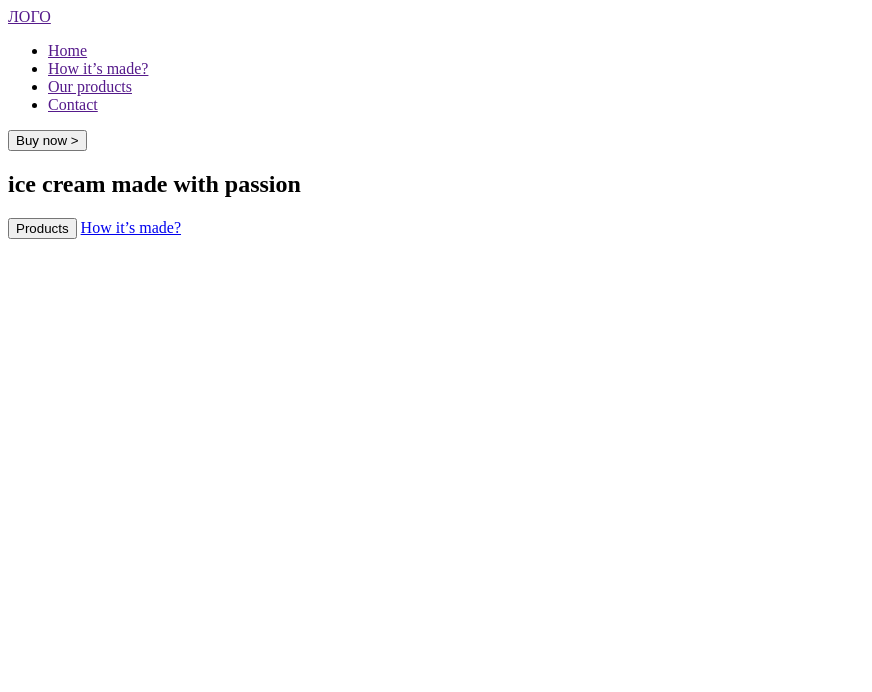
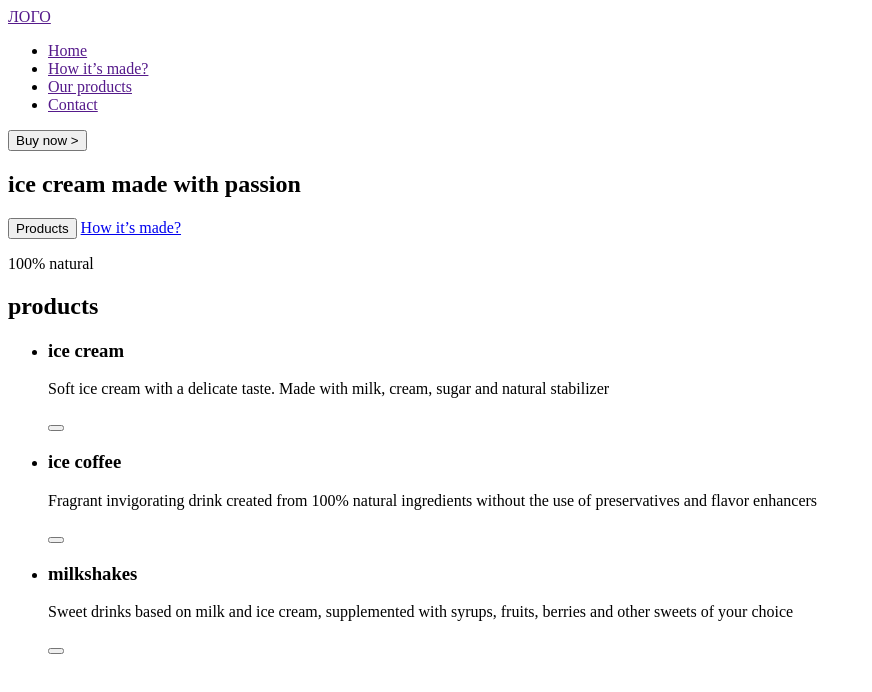
Before and after one commit to leokill2904/ice-cream, a plain HTML site: page index.html in a window 1280 px wide. Shown: the whole page, without its empty margins (0-872 px from the left). Drawn offline with Linux system fonts and the light colour scheme.

Commit message:
add products ul list

```diff
--- a/index.html
+++ b/index.html
@@ -44,7 +44,31 @@
       <!-- PRODUCTS -->
       <section>
         <div class="container">
-
+          <p>100% natural</p>
+          <h2>products</h2>
+          <ul class="products__list">
+            <li class="products__item">
+              <h3 class="products__heading">ice cream</h3>
+              <p class="products__descriptions">
+                Soft ice cream with a delicate taste. Made with milk, cream, sugar and natural stabilizer
+              </p>
+              <button class="products__button"></button>
+            </li>
+            <li class="products__item">
+              <h3 class="products__heading">ice coffee</h3>
+              <p class="products__descriptions">
+                Fragrant invigorating drink created from 100% natural ingredients without the use of preservatives and flavor enhancers
+              </p>
+              <button class="products__button"></button>
+            </li>
+            <li class="products__item">
+              <h3 class="products__heading">milkshakes</h3>
+              <p class="products__descriptions">
+                Sweet drinks based on milk and ice cream, supplemented with syrups, fruits, berries and other sweets of your choice
+              </p>
+              <button class="products__button"></button>
+            </li>
+          </ul>
         </div>
       </section>
       <!-- ABOUT -->
```
